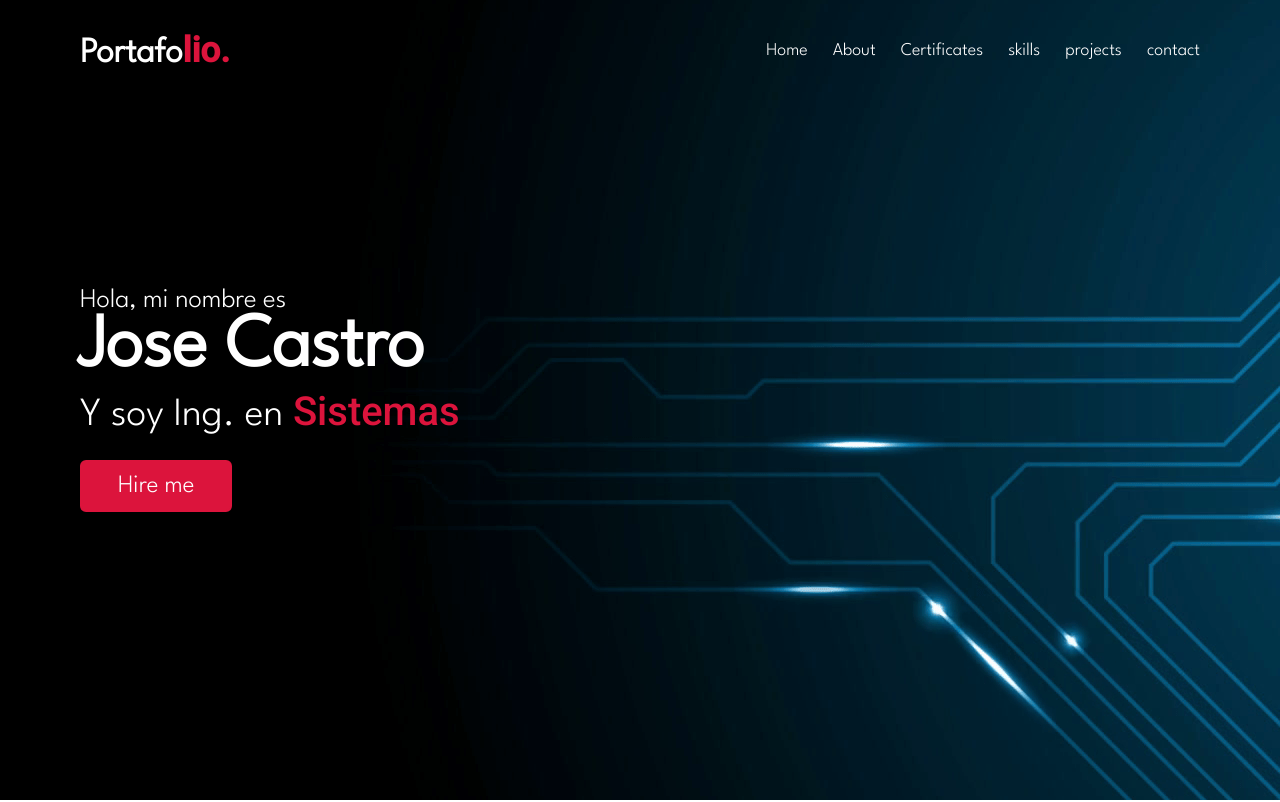
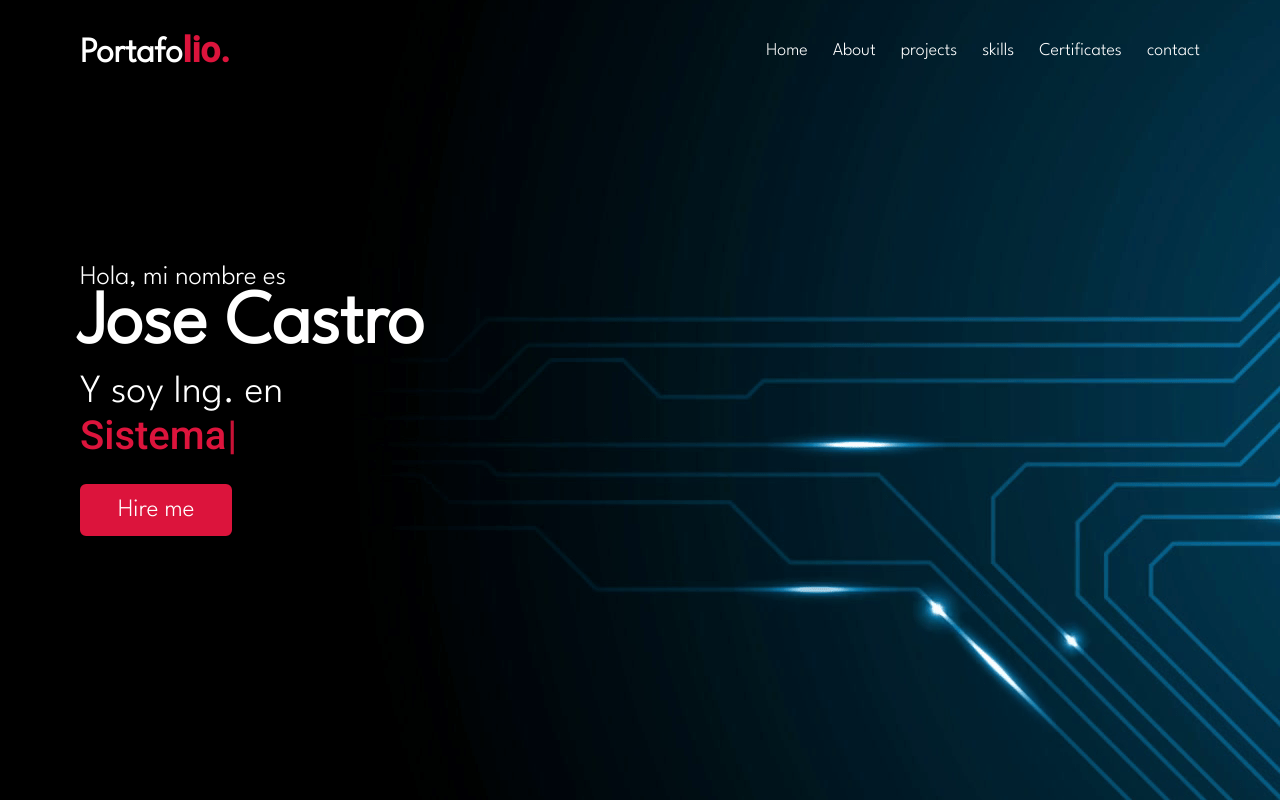
Before and after one commit to soldi3rofwarz/portafolio, a React (Create React App) app: page / in a window 1280 px wide. Shown: the top 802 px of the page. Built offline with nearby package versions, Linux system fonts and the light colour scheme.

Commit message:
reparando menu hamburgesa y agregando efecto de texto

```diff
--- a/package.json
+++ b/package.json
@@ -9,9 +9,11 @@
     "react": "^17.0.2",
     "react-dom": "^17.0.2",
     "react-scripts": "5.0.0",
+    "react-scroll": "^1.8.6",
     "react-slick": "^0.28.1",
     "rive-react": "^0.0.31",
     "slick-carousel": "^1.8.1",
+    "typewriter-effect": "^2.18.2",
     "web-vitals": "^2.1.4"
   },
   "scripts": {
--- a/src/App.js
+++ b/src/App.js
@@ -8,6 +8,8 @@ import Skills from './components/skills/skills';
 import Certificates from './components/Certificates/Certificates';
 import Contact from './components/contact/contact';
 import Footer from './components/footer/footer';
+
+
 
 
 
--- a/src/components/About/About.js
+++ b/src/components/About/About.js
@@ -2,6 +2,7 @@ import React from 'react';
 import './styleAbout.css'
 import Rive from 'rive-react'
 import about from './../../assets/about.riv'
+import Typewriter from 'typewriter-effect';
 
 const About = () => {
     return (
@@ -13,7 +14,10 @@ const About = () => {
                      <Rive src={about} alt='about' className='img'/>
                     </div>
                     <div className='column right'>
-                        <div className='text'>Soy Jose Castro y soy <span>Web Developer</span></div>
+                        <div className='text'>Soy Jose Castro y soy <span><Typewriter onInit={(typewriter)=>{
+                       typewriter
+                       .typeString('Web Developer').pauseFor(1000).deleteAll().start()
+                    }}options={{string:['Web Developer'], autoStart:true,loop: true}} /></span></div>
                         <p>Commodo et voluptate tempor enim dolor. Adipisicing velit adipisicing tempor voluptate eu. Culpa veniam non aliquip tempor sint adipisicing pariatur mollit. Quis ad magna in mollit aliquip dolor non. Duis laborum tempor eiusmod incididunt magna dolor aliqua sunt exercitation id excepteur sint ea.</p>
                         <a href='#'>Descarga Mi CV</a>
                     </div>
--- a/src/components/Home/home.js
+++ b/src/components/Home/home.js
@@ -1,5 +1,7 @@
 import React from 'react';
 import './styleHome.css'
+import {Link} from 'react-scroll'
+import Typewriter from 'typewriter-effect';
 const Home = () => {
     return (
         <React.Fragment>
@@ -8,8 +10,14 @@ const Home = () => {
                 <div className='home-content'>
                     <div className='text1'> Hola, mi nombre es</div>
                     <div className='text2'> Jose Castro</div>
-                    <div className='text3'> Y soy Ing. en <span>Sistemas</span></div>
-                    <a href='#'>Hire me</a>
+                    <div className='text3'> Y soy Ing. en
+                    <span><Typewriter onInit={(typewriter)=>{
+                       typewriter
+                       .typeString('Sistemas').pauseFor(1000).deleteAll().start()
+                    }}options={{string:['Sistemas'], autoStart:true,loop: true}} /></span>
+
+                    </div>
+                    <Link className='a' to='contact'smooth={true} duration={1000}>Hire me</Link>
                 </div>
             </div>
         </section>
--- a/src/components/Home/styleHome.css
+++ b/src/components/Home/styleHome.css
@@ -29,7 +29,7 @@
     font-weight: 500;
     font-family: 'Roboto', sans-serif;
 }
-.home .home-content a{
+.home .home-content .a{
     display: inline-block;
     background: crimson;
     color: #fff;
@@ -39,7 +39,7 @@
     border-radius: 6px;
     border: 2px solid crimson;
 }
-.home .home-content a:hover{
+.home .home-content .a:hover{
     color: crimson;
     background: none;
 }
--- a/src/components/contact/contact.js
+++ b/src/components/contact/contact.js
@@ -40,7 +40,7 @@ const Contact = () => {
                         </div>
                     </div>
                     <div className='column right'>
-                        <div className='text'>Mensajeame</div>
+                        <div className='text'>Comunicate con migo</div>
                         <form action='#'>
                             <div className='fields'>
                                 <div className='field name'>
--- a/src/components/footer/styleFooter.css
+++ b/src/components/footer/styleFooter.css
@@ -3,6 +3,7 @@ footer{
     background: #111;
     padding: 20px 23px;
     color: #fff;
+    text-align: center;
 }
 footer span a{
     color: crimson;
--- a/src/components/header/Header.js
+++ b/src/components/header/Header.js
@@ -1,24 +1,18 @@
 import React, {useEffect, useState} from 'react';
 import './styleHeader.css'
+import {Link} from 'react-scroll'
 
 
 
  const Header = () => {
 
     const [scrollnav, setscrollnav]= useState(false)
+    const [sidebar, setsidebar]= useState(false)
+
+    const showsidebar = ()=>setsidebar(!sidebar)
 
 
 
-    const pressToggle=()=>{
-        let menu = document.querySelector(".toggle")
-        let click= document.querySelector(".menu")
-
-        menu.onclick = function() {
-        menu.classList.toggle("action")
-        click.classList.toggle("active")
-    }
-
-    }
     const scrolling=()=>{
         if(window.scrollY >= 80){
             setscrollnav(true)
@@ -34,20 +28,24 @@ import './styleHeader.css'
          <nav className={scrollnav? 'navbar active ': 'navbar'} >
              <div className='max-width'>
                 <div className='logo'><a href='#'>Portafo<span>lio.</span></a></div>
-                <ul className='menu'>
-                    <li><a href='home'>Home</a></li>
-                    <li><a href='about'>About</a></li>
-                    <li><a href='certificates'>Certificates</a></li>
-                    <li><a href='skills'>skills</a></li>
-                    <li><a href='projects'>projects</a></li>
-                    <li><a href='contact'>contact</a></li>
-                </ul>
-                <div className='toggle' onClick={pressToggle}>
-                    <span></span>
-                    <span></span>
-                    <span></span>
-                </div>
+                    <div className={sidebar?'toggle action': 'toggle'} onClick={showsidebar}>
+                        <span></span>
+                        <span></span>
+                        <span></span>
+                    </div>
+
+                    <ul className={sidebar? 'menu active': 'menu'} >
+                        <li><Link className={sidebar?'a active': 'a'} onClick={showsidebar} to='home' smooth={true} duration={1000}>Home</Link></li>
+                        <li><Link className={sidebar?'a active': 'a'} onClick={showsidebar} to='about' smooth={true} duration={1000}>About</Link></li>
+                        <li><Link className={sidebar?'a active': 'a'} onClick={showsidebar} to='project' smooth={true} duration={1000}>projects</Link></li>
+                        <li><Link className={sidebar?'a active': 'a'} onClick={showsidebar} to='skills' smooth={true} duration={1000}>skills</Link></li>
+                        <li><Link className={sidebar?'a active': 'a'} onClick={showsidebar} to='certificates' smooth={true} duration={1000}>Certificates</Link></li>
+                        <li><Link className={sidebar?'a active': 'a'} onClick={showsidebar} to='contact' smooth={true} duration={1000}>contact</Link></li>
+                    </ul>
+
+
              </div>
+
          </nav>
      );
  }
--- a/src/components/header/styleHeader.css
+++ b/src/components/header/styleHeader.css
@@ -16,7 +16,7 @@
 }
 .navbar.active{
    padding: 15px 0 ;
-   background-color: rgb(73, 159, 240);
+   background-color: crimson;
    box-shadow:  0px 1px 15px 0px black
 }
 .navbar .max-width{
@@ -42,16 +42,17 @@
 .navbar .menu li{
    list-style: none;
    display: inline-block;
+   cursor: pointer;
 }
 
-.navbar .menu li a{
+.navbar .menu li .a{
    color: #fff;
    font-size: 18px;
    font-weight: 500;
    margin-left: 25px;
    transition: color 0.3s ease;
 }
-.navbar .menu li a:hover{
+.navbar .menu li .a:hover{
  color: crimson;
  font-family: 'Roboto', sans-serif;
 }
@@ -137,10 +138,13 @@
   .navbar .menu.active {
    left: 0;
   }
+  .navbar .a.active{
+   left: 0;
+  }
   .navbar .menu li{
      display: block;
   }
-  .navbar .menu li a{
+  .navbar .menu li .a{
      display: inline-block;
      margin: 20px 0;
      font-size: 25px;
```
Also changed, not shown: 1 other file (tests, documents, lock files or other folders).
